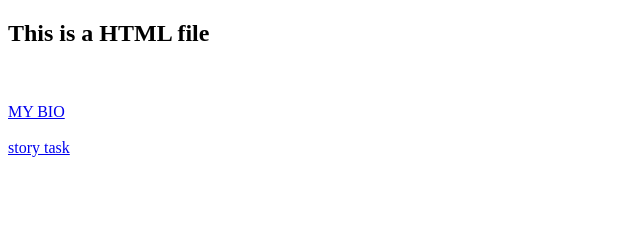
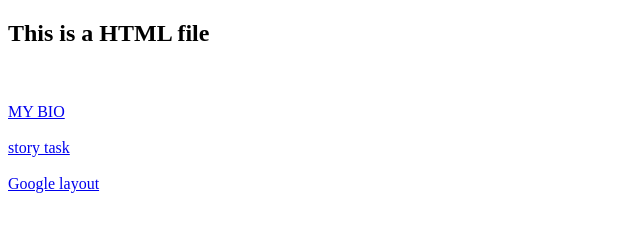
Before and after one commit to sai1512/web-technology-, a plain HTML site: page Index.html in a window 1280 px wide. Shown: the whole page, without its empty margins (0-640 px from the left). Drawn offline with Linux system fonts and the light colour scheme.

Commit message:
Update Index.html

```diff
--- a/Index.html
+++ b/Index.html
@@ -9,5 +9,6 @@ WEB DEVELOPMENT
 <h2>This is a HTML file </h2><br><br>
 <a href="resume.html">MY BIO</a><br><br>
 <a href="story.html">story task</a><br><br>
+<a href="layout.html">Google layout</a><br><br>
 </body>
 </html>
```
